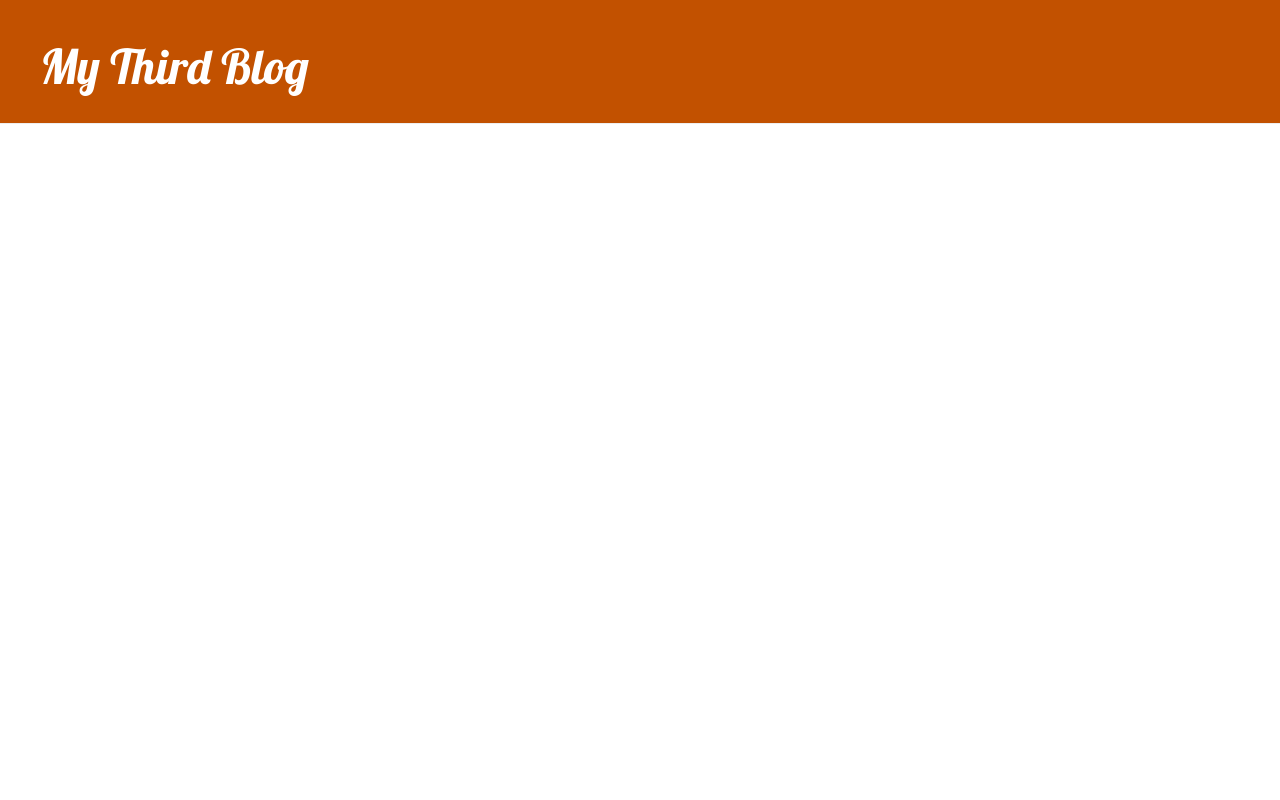
After one commit to xXPaseoXx/my-first-blog, a Django app: template blog/templates/blog/base.html in a window 1280 px wide. The commit adds this page. Run offline with Django 3.2, Linux system fonts and the light colour scheme; the template is opened without the code that fills it, so the values that code supplies are empty; some libraries are stand-ins or nearby versions.

Commit message:
View and Template for Blogpost-Details add CSS

```diff
--- /dev/null
+++ b/blog/static/css/blog.css
@@ -0,0 +1,46 @@
+.page-header {
+    background-color: #C25100;
+    margin-top: 0;
+    padding: 20px 20px 20px 40px;
+}
+
+.page-header h1, .page-header h1 a, .page-header h1 a:visited, .page-header h1 a:active {
+    color: #ffffff;
+    font-size: 36pt;
+    text-decoration: none;
+}
+
+.content {
+    margin-left: 40px;
+}
+
+h1, h2, h3, h4 {
+    font-family: 'Lobster', cursive;
+}
+
+.date {
+    color: #828282;
+}
+
+.save {
+    float: right;
+}
+
+.post-form textarea, .post-form input {
+    width: 100%;
+}
+
+.top-menu, .top-menu:hover, .top-menu:visited {
+    color: #ffffff;
+    float: right;
+    font-size: 26pt;
+    margin-right: 20px;
+}
+
+.post {
+    margin-bottom: 70px;
+}
+
+.post h2 a, .post h2 a:visited {
+    color: #000000;
+}
--- /dev/null
+++ b/blog/templates/blog/base.html
@@ -0,0 +1,26 @@
+{% load static %}
+
+<html lang="de">
+<head>
+    <title>My Third blog</title>
+    <link rel="stylesheet" href="//maxcdn.bootstrapcdn.com/bootstrap/3.2.0/css/bootstrap.min.css">
+    <link rel="stylesheet" href="//maxcdn.bootstrapcdn.com/bootstrap/3.2.0/css/bootstrap-theme.min.css">
+    <link href="//fonts.googleapis.com/css?family=Lobster&subset=latin,latin-ext" rel="stylesheet" type="text/css">
+    <link rel="stylesheet" href="{% static 'css/blog.css' %}">
+</head>
+<body>
+
+    <div class="page-header">
+        <h1><a href="/">My Third Blog</a></h1>
+    </div>
+    <div class="content container">
+        <div class="row">
+            <div class="col-md-8">
+                {% block content %}
+                {% endblock %}
+            </div>
+        </div>
+    </div>
+
+</body>
+</html>
--- a/blog/urls.py
+++ b/blog/urls.py
@@ -3,5 +3,5 @@ from . import views
 
 urlpatterns = [
     path('', views.post_list, name='post_list'),
-
+    path('post/<int:pk>/', views.post_detail, name='post_detail'),
 ]
--- a/blog/views.py
+++ b/blog/views.py
@@ -1,4 +1,4 @@
-from django.shortcuts import render
+from django.shortcuts import render, get_object_or_404
 from .models import Post
 from django.utils import timezone
 
@@ -6,3 +6,7 @@ from django.utils import timezone
 def post_list(request):
     posts = Post.objects.filter(published_date__lte=timezone.now()).order_by('published_date')
     return render(request, 'blog/post_list.html', {'posts': posts})
+
+def post_detail(request, pk):
+    post = get_object_or_404(Post, pk=pk)
+    return render(request, 'blog/post_detail.html', {'post': post})
```
Also changed, not shown: blog/templates/blog/post_detail.html (added, +13 -0 lines), blog/templates/blog/post_list.html (+11 -18 lines).
